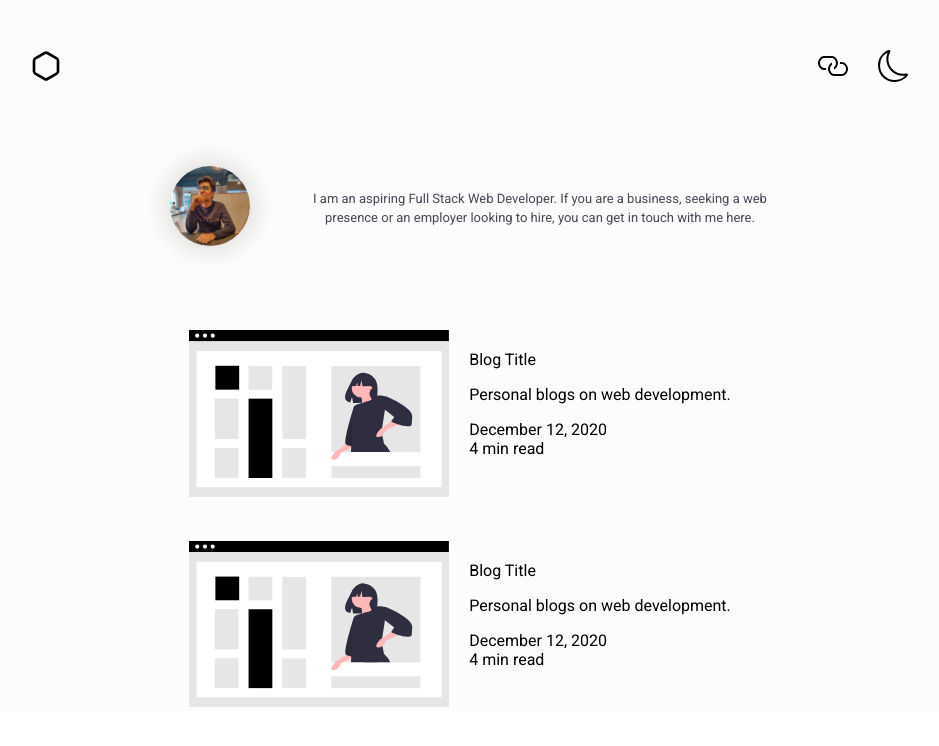
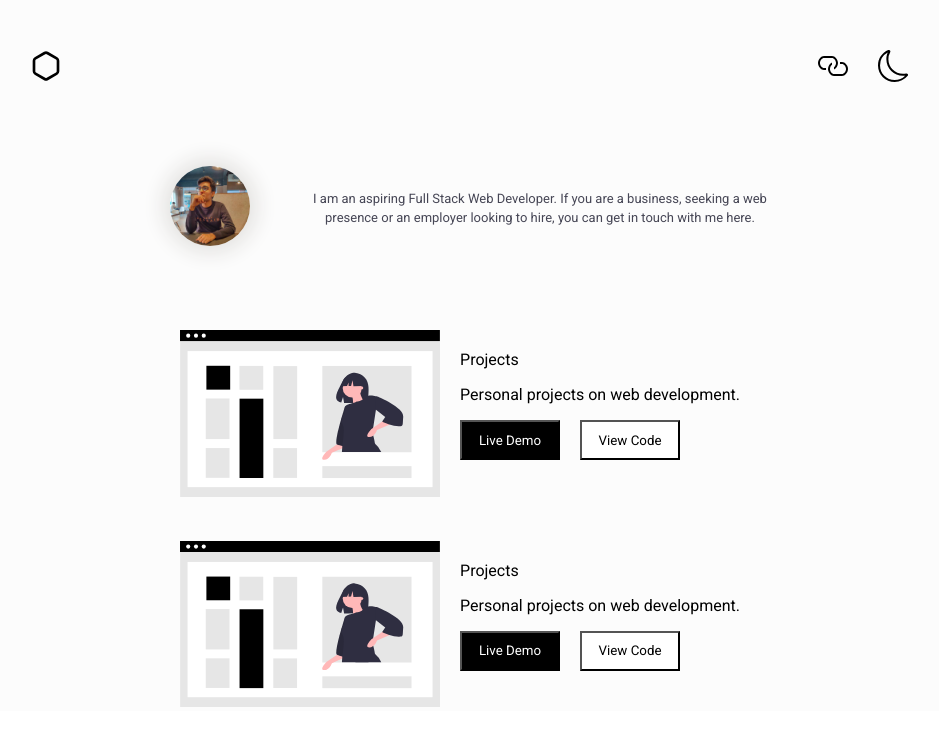
Before and after one commit to satvikchachra/satvikchachra-portfolio, a React (Create React App) app: page / in a window 1280 px wide. Shown: the top 746 px of the page, without its empty margins (170-1109 px from the left). Built offline with nearby package versions, Linux system fonts and the light colour scheme.

Commit message:
feat: Added Project Page
Added Project Card

```diff
--- a/src/App.css
+++ b/src/App.css
@@ -7,7 +7,7 @@
   height: 100%;
 }
 
-.Navigation-Section, .Profile-Section, .Blog-Section {
+.Navigation-Section, .Profile-Section, .Blog-Section, .Project-Section {
   display: flex;
   justify-content: center;
   width: 100%;
--- a/src/App.js
+++ b/src/App.js
@@ -8,6 +8,7 @@ import SocialProfiles from './components/SocialProfiles/SocialProfiles';
 import NavigateCard from './components/NavigateCard/NavigateCard';
 import ProfileCard from './components/ProfileCard/ProfileCard';
 import BlogCard from './components/BlogCard/BlogCard';
+import ProjectCard from './components/ProjectCard/ProjectCard';
 import './App.css';
 
 const App = () => {
@@ -39,13 +40,28 @@ const App = () => {
         <BlogCard />
       </div>
     </div>
-  )
+  );
+
+  const projectPage = (
+    <div>
+      <div className="Profile-Section">
+        <ProfileCard />
+      </div>
+      <div className="Project-Section">
+        <ProjectCard />
+      </div>
+      <div className="Project-Section">
+        <ProjectCard />
+      </div>
+    </div>
+  );
 
   return (
     <div className="App">
       <Navbar />
       {/* {homePage} */}
-      {blogPage}
+      {/* {blogPage} */}
+      {projectPage}
     </div>
   )
 }
--- /dev/null
+++ b/src/components/ProjectCard/ProjectCard.js
@@ -0,0 +1,30 @@
+import React from 'react';
+import WebsiteIllustration from '../../assets/illustration-black-website.svg';
+import DarkButton from '../UI/Buttons/DarkButton/DarkButton';
+import LightButton from '../UI/Buttons/LightButton/LightButton';
+import classes from './ProjectCard.module.css';
+
+const ProjectCard = () => {
+    return (
+        <div className={classes.Card}>
+            <div className={classes.ImgContainer}>
+                <img src={WebsiteIllustration} width="100%" />
+            </div>
+            <div className={classes.CardDescription}>
+                <div className={classes.CardTitle}>
+                    Projects
+                </div>
+                <p className={classes.CardBody}>
+                    Personal projects on web development.
+                </p>
+
+                <div className={classes.CardButtons}>
+                    <DarkButton />
+                    <LightButton />
+                </div>
+            </div>
+        </div>
+    )
+};
+
+export default ProjectCard;
--- /dev/null
+++ b/src/components/ProjectCard/ProjectCard.module.css
@@ -0,0 +1,26 @@
+.Card {
+    text-align: left;
+    transition: 0.3s;
+    border-radius: 5px;
+    display: flex;
+}
+
+.ImgContainer img {
+    width: 260px;
+}
+
+.CardDescription {
+    padding: 20px;
+}
+
+.CardButtons{
+    display: flex;
+}
+
+@media (max-width: 736px) {
+    .Card {
+        display: block;
+        width: 260px;
+        box-shadow: 0 4px 8px 0 rgba(0, 0, 0, 0.2);
+    }
+}
--- /dev/null
+++ b/src/components/UI/Buttons/DarkButton/DarkButton.js
@@ -0,0 +1,12 @@
+import React from 'react';
+import classes from './DarkButton.module.css';
+
+const DarkButton = () => {
+    return (
+        <button className={classes.DarkButton}>
+            Live Demo
+        </button>
+    )
+};
+
+export default DarkButton;
--- /dev/null
+++ b/src/components/UI/Buttons/DarkButton/DarkButton.module.css
@@ -0,0 +1,8 @@
+.DarkButton {
+    margin: 0px 10px 0px 0px;
+    background-color: #000000;
+    color: #ffffff;
+    height: 40px;
+    width: 100px;
+    font-family: 'Roboto', sans-serif;
+}
--- /dev/null
+++ b/src/components/UI/Buttons/LightButton/LightButton.js
@@ -0,0 +1,12 @@
+import React from 'react';
+import classes from './LightButton.module.css';
+
+const LightButton = () => {
+    return (
+        <button className={classes.LightButton}>
+            View Code
+        </button>
+    )
+};
+
+export default LightButton;
--- /dev/null
+++ b/src/components/UI/Buttons/LightButton/LightButton.module.css
@@ -0,0 +1,8 @@
+.LightButton {
+    margin: 0px 0px 0px 10px;
+    background-color: #ffffff;
+    color: #000000;
+    height: 40px;
+    width: 100px;
+    font-family: 'Roboto', sans-serif;
+}
```
Also changed, not shown: 1 other file (tests, documents, lock files or other folders).
